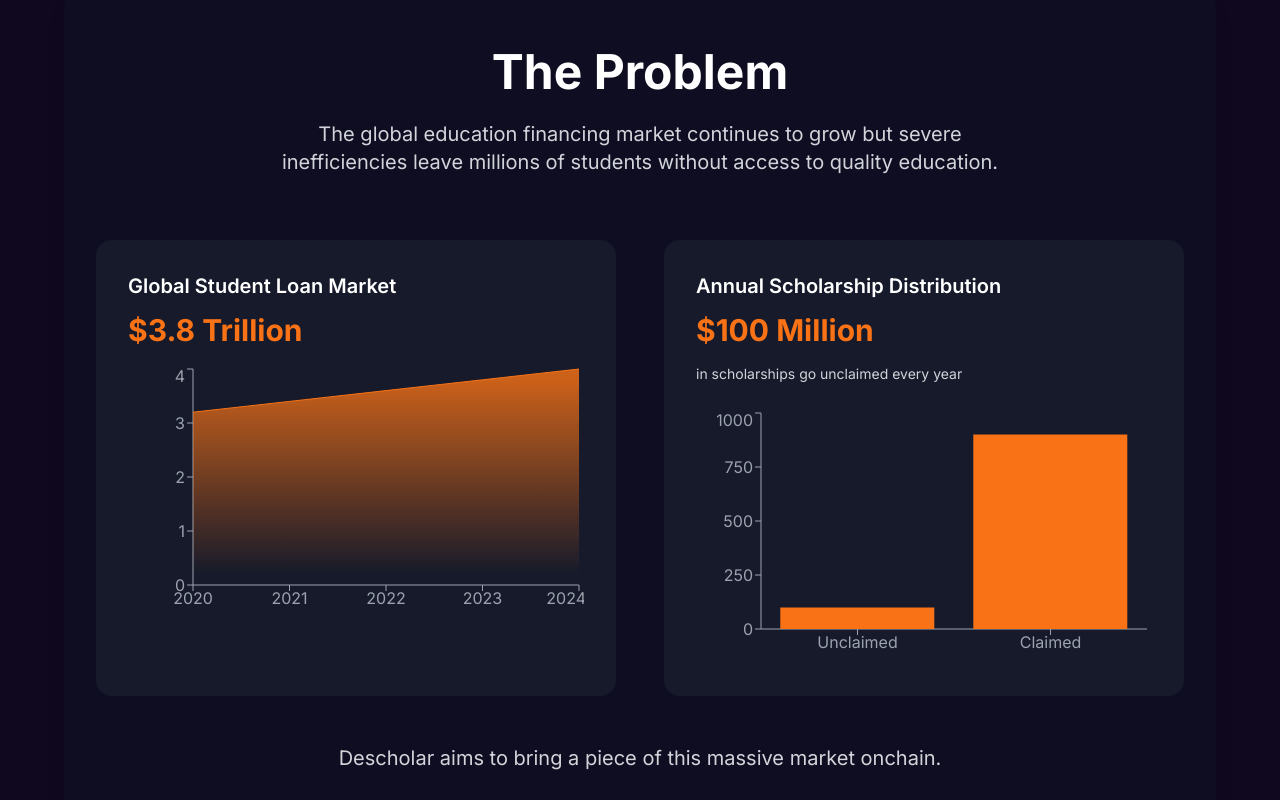
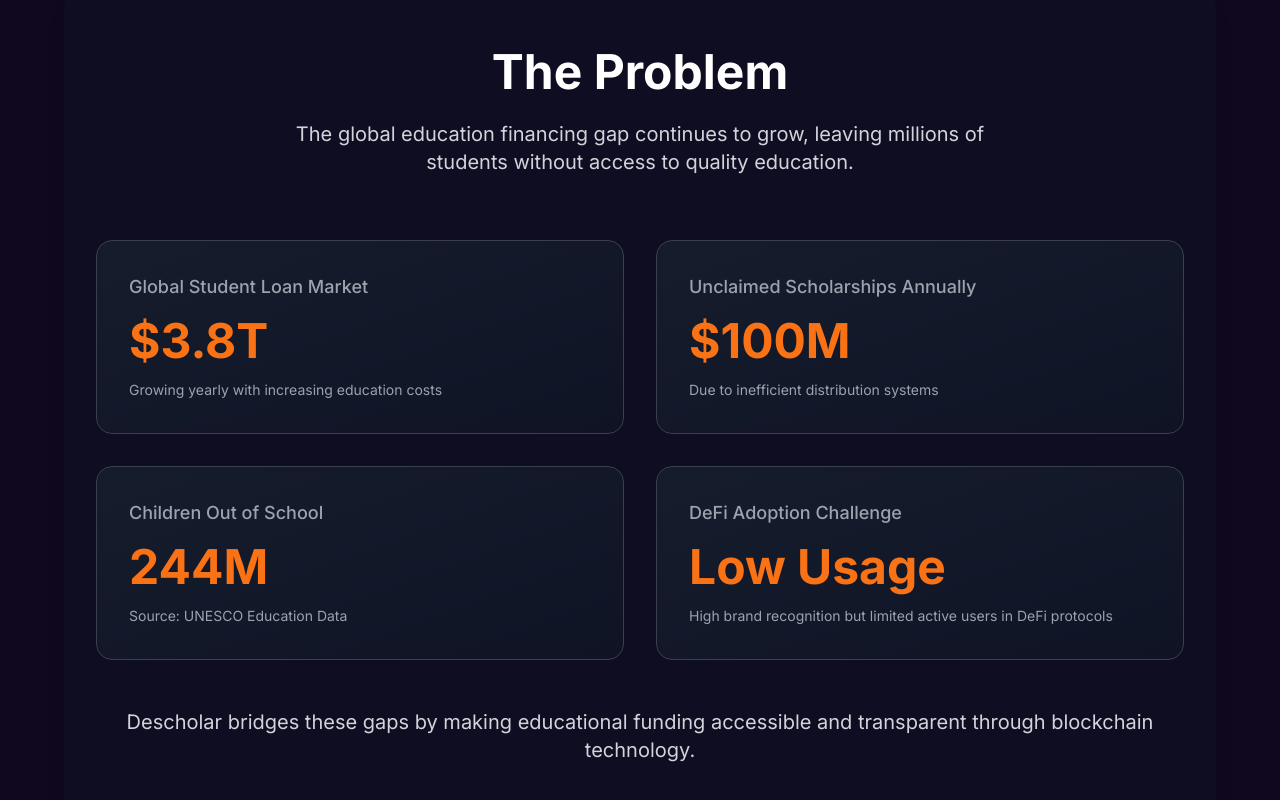
Before and after one commit to Arihaan/descholar, a Next.js app in the folder descholarFrontend/: page / in a window 1280 px wide. Shown: the part 940-1740 px from the top of the page. Built offline with nearby package versions, Linux system fonts and the light colour scheme; what @creit.tech/stellar-wallets-kit would draw is missing.

Commit message:
some landing changes

```diff
--- a/descholarFrontend/app/page.tsx
+++ b/descholarFrontend/app/page.tsx
@@ -5,7 +5,7 @@
 import { FiGlobe, FiLock, FiDollarSign } from "react-icons/fi";
 import { HiOutlineLightBulb, HiCheck } from "react-icons/hi";
 import CountUp from 'react-countup';
-import { AreaChart, Area, BarChart, Bar, XAxis, YAxis, Tooltip, ResponsiveContainer } from 'recharts';
+import { AreaChart, Area, BarChart, Bar, XAxis, YAxis, Tooltip, ResponsiveContainer, PieChart, Pie, Cell } from 'recharts';
 
 const marketData = [
   { year: '2020', value: 3.2 },
@@ -19,6 +19,18 @@
   { category: 'Unclaimed', value: 100 },
   { category: 'Claimed', value: 900 },
 ];
+
+const outOfSchoolData = [
+  { name: 'Out of School', value: 244 },
+  { name: 'In School', value: 1156 }, // Approximate total school-age population
+];
+
+const defiAdoptionData = [
+  { name: 'Brand Awareness', value: 85 },
+  { name: 'Active Usage', value: 15 },
+];
+
+const COLORS = ['#f97316', '#1f2937'];
 
 export default function Home() {
   return (
@@ -119,73 +131,82 @@
           >
             <h2 className="text-5xl font-bold mb-6 text-white">The Problem</h2>
             <p className="text-xl text-gray-300 max-w-3xl mx-auto">
-              The global education financing market continues to grow but severe inefficiencies leave millions of students without access to quality education.
+              The global education financing gap continues to grow, leaving millions of students without access to quality education.
             </p>
           </motion.div>
 
-          <div className="grid grid-cols-1 md:grid-cols-2 gap-12 mt-12">
-            {/* Market Size Visualization */}
+          <div className="grid grid-cols-1 md:grid-cols-2 gap-8 mt-12">
+            {/* Market Size */}
             <motion.div
               initial={{ opacity: 0, x: -20 }}
               whileInView={{ opacity: 1, x: 0 }}
               transition={{ duration: 0.6, delay: 0.2 }}
-              className="bg-gray-800 bg-opacity-50 p-8 rounded-2xl"
+              className="bg-gradient-to-br from-gray-800/50 to-gray-900/50 backdrop-blur-sm p-8 rounded-2xl border border-gray-700"
             >
-              <h3 className="text-xl font-semibold mb-3 text-white">Global Student Loan Market</h3>
-              <div className="text-3xl font-bold text-orange-500 mb-4">
-                $<CountUp end={3.8} decimals={1} duration={2.5} /> Trillion
-              </div>
-              <div className="h-64 w-full">
-                <ResponsiveContainer width="100%" height="100%">
-                  <AreaChart data={marketData}>
-                    <defs>
-                      <linearGradient id="colorValue" x1="0" y1="0" x2="0" y2="1">
-                        <stop offset="5%" stopColor="#f97316" stopOpacity={0.8}/>
-                        <stop offset="95%" stopColor="#f97316" stopOpacity={0}/>
-                      </linearGradient>
-                    </defs>
-                    <XAxis dataKey="year" stroke="#9ca3af" />
-                    <YAxis stroke="#9ca3af" />
-                    <Tooltip
-                      contentStyle={{ backgroundColor: '#1f2937', border: 'none' }}
-                      labelStyle={{ color: '#f3f4f6' }}
-                    />
-                    <Area
-                      type="monotone"
-                      dataKey="value"
-                      stroke="#f97316"
-                      fillOpacity={1}
-                      fill="url(#colorValue)"
-                    />
-                  </AreaChart>
-                </ResponsiveContainer>
+              <div className="flex flex-col items-start h-full">
+                <h3 className="text-lg font-medium text-gray-400 mb-4">Global Student Loan Market</h3>
+                <div className="flex items-baseline gap-2 mb-3">
+                  <span className="text-5xl font-bold text-orange-500">$3.8T</span>
+                </div>
+                <div className="mt-auto">
+                  <span className="text-sm text-gray-400">Growing yearly with increasing education costs</span>
+                </div>
               </div>
             </motion.div>
 
-            {/* Scholarship Stats */}
+            {/* Unclaimed Scholarships */}
             <motion.div
               initial={{ opacity: 0, x: 20 }}
               whileInView={{ opacity: 1, x: 0 }}
+              transition={{ duration: 0.6, delay: 0.3 }}
+              className="bg-gradient-to-br from-gray-800/50 to-gray-900/50 backdrop-blur-sm p-8 rounded-2xl border border-gray-700"
+            >
+              <div className="flex flex-col items-start h-full">
+                <h3 className="text-lg font-medium text-gray-400 mb-4">Unclaimed Scholarships Annually</h3>
+                <div className="flex items-baseline gap-2 mb-3">
+                  <span className="text-5xl font-bold text-orange-500">$100M</span>
+                </div>
+                <div className="mt-auto">
+                  <span className="text-sm text-gray-400">Due to inefficient distribution systems</span>
+                </div>
+              </div>
+            </motion.div>
+
+            {/* Out of School Children */}
+            <motion.div
+              initial={{ opacity: 0, x: -20 }}
+              whileInView={{ opacity: 1, x: 0 }}
               transition={{ duration: 0.6, delay: 0.4 }}
-              className="bg-gray-800 bg-opacity-50 p-8 rounded-2xl"
+              className="bg-gradient-to-br from-gray-800/50 to-gray-900/50 backdrop-blur-sm p-8 rounded-2xl border border-gray-700"
             >
-              <h3 className="text-xl font-semibold mb-3 text-white">Annual Scholarship Distribution</h3>
-              <div className="text-3xl font-bold text-orange-500 mb-4">
-                $<CountUp end={100} duration={2.5} /> Million
+              <div className="flex flex-col items-start h-full">
+                <h3 className="text-lg font-medium text-gray-400 mb-4">Children Out of School</h3>
+                <div className="flex items-baseline gap-2 mb-3">
+                  <span className="text-5xl font-bold text-orange-500">244M</span>
+                </div>
+                <div className="mt-auto">
+                  <span className="text-sm text-gray-400">Source: UNESCO Education Data</span>
+                </div>
               </div>
-              <p className="text-sm text-gray-300 mb-6">in scholarships go unclaimed every year</p>
-              <div className="h-64 w-full">
-                <ResponsiveContainer width="100%" height="100%">
-                  <BarChart data={scholarshipData}>
-                    <XAxis dataKey="category" stroke="#9ca3af" />
-                    <YAxis stroke="#9ca3af" />
-                    <Tooltip
-                      contentStyle={{ backgroundColor: '#1f2937', border: 'none' }}
-                      labelStyle={{ color: '#f3f4f6' }}
-                    />
-                    <Bar dataKey="value" fill="#f97316" />
-                  </BarChart>
-                </ResponsiveContainer>
+            </motion.div>
+
+            {/* DeFi Adoption Challenge - Updated to match other cards */}
+            <motion.div
+              initial={{ opacity: 0, x: 20 }}
+              whileInView={{ opacity: 1, x: 0 }}
+              transition={{ duration: 0.6, delay: 0.5 }}
+              className="bg-gradient-to-br from-gray-800/50 to-gray-900/50 backdrop-blur-sm p-8 rounded-2xl border border-gray-700"
+            >
+              <div className="flex flex-col items-start h-full">
+                <h3 className="text-lg font-medium text-gray-400 mb-4">DeFi Adoption Challenge</h3>
+                <div className="flex items-baseline gap-2 mb-3">
+                  <span className="text-5xl font-bold text-orange-500">Low Usage</span>
+                </div>
+                <div className="mt-auto">
+                  <span className="text-sm text-gray-400">
+                    High brand recognition but limited active users in DeFi protocols
+                  </span>
+                </div>
               </div>
             </motion.div>
           </div>
@@ -197,7 +218,7 @@
             className="text-center mt-12"
           >
             <p className="text-xl text-gray-300">
-              Descholar aims to bring a piece of this massive market onchain.
+              Descholar bridges these gaps by making educational funding accessible and transparent through blockchain technology.
             </p>
           </motion.div>
         </section>
```
